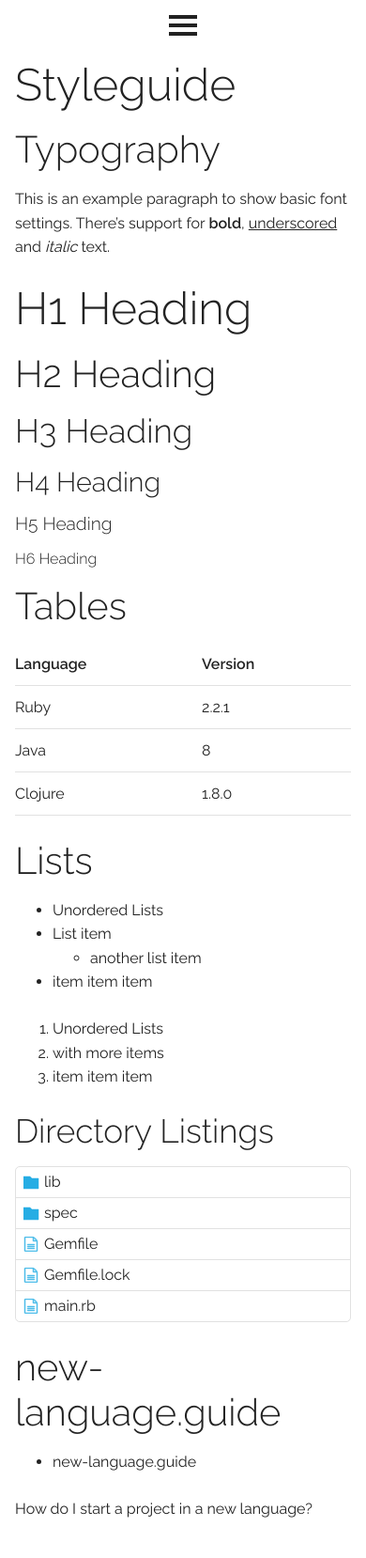
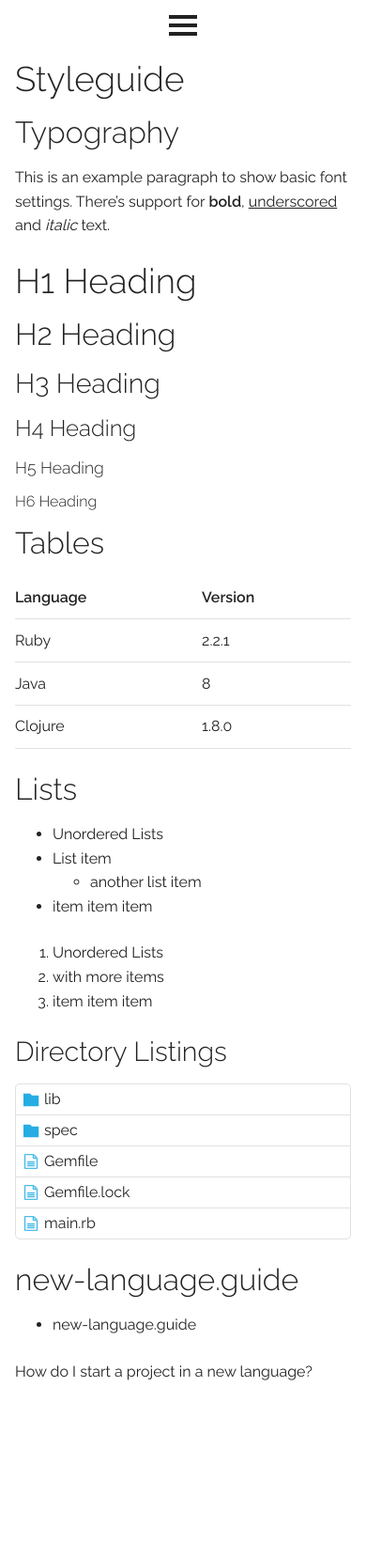
Before and after one commit to vanilla-project/vanilla-project.guide, a Jekyll site: the page built from styleguide.md, in a window 390 px wide. Shown: the whole page at 94% size. Built offline with Jekyll 4.4.1, drawn with Linux system fonts in a browser that asks for light colours; after the commit the page ends 1512 px from its top, so only the background shows below that.

Commit message:
Updates sizes of heading on mobile devies

```diff
--- a/_sass/global.scss
+++ b/_sass/global.scss
@@ -30,27 +30,53 @@ h1, h2, h3, h4, h5, h6 {
 }
 
 h1 {
-  font-size: 3rem;
+  font-size: 2.3rem;
 }
 
 h2 {
-  font-size: 2.5rem;
+  font-size: 2rem;
 }
 
 h3 {
-  font-size: 2.2rem;
+  font-size: 1.8rem;
 }
 
 h4 {
-  font-size: 1.8rem;
+  font-size: 1.5rem;
 }
 
 h5 {
-  font-size: 1.2rem;
+  font-size: 1.1rem;
 }
 
 h6 {
   font-size: 1rem;
+}
+
+@media (min-width: $desktop-size) {
+  h1 {
+    font-size: 3rem;
+  }
+
+  h2 {
+    font-size: 2.5rem;
+  }
+
+  h3 {
+    font-size: 2.2rem;
+  }
+
+  h4 {
+    font-size: 1.8rem;
+  }
+
+  h5 {
+    font-size: 1.2rem;
+  }
+
+  h6 {
+    font-size: 1rem;
+  }
 }
 
 table {
```
